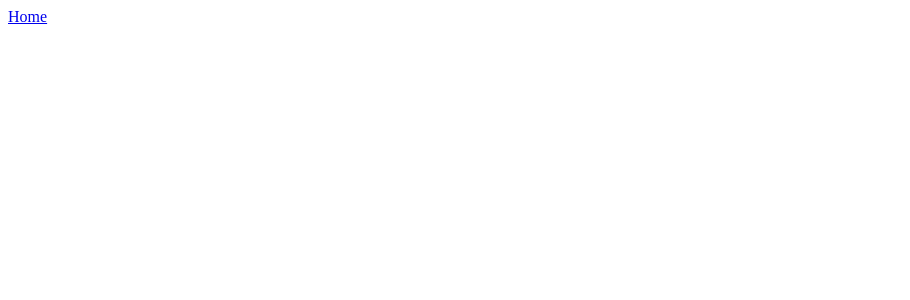
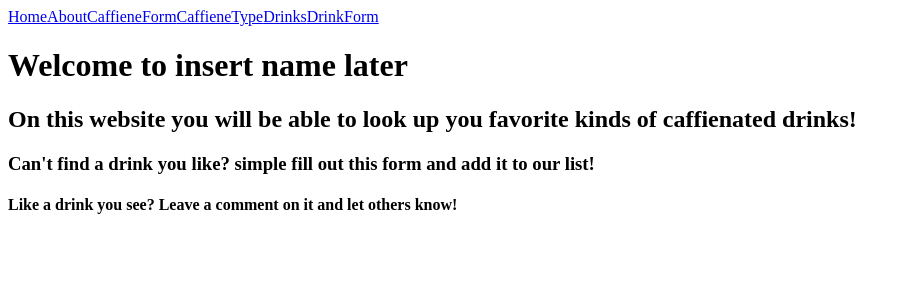
Before and after one commit to jascolil01/Website-for-Caffiene, a React (Create React App) app in the folder client/: page / in a window 1280 px wide. Shown: the top 300 px of the page, without its empty margins (0-910 px from the left). Built offline with nearby package versions, Linux system fonts and the light colour scheme.

Commit message:
fixed router problem

```diff
--- a/client/src/App.js
+++ b/client/src/App.js
@@ -1,4 +1,4 @@
-import React from 'react'
+
 import About from './components/About'
 import CaffieneForm from './components/CaffieneForm'
 import CaffieneType from './components/CaffieneType'
@@ -8,18 +8,20 @@ import NavBar from './components/NavBar'
 import Home from './components/Home'
 import { Routes,Route } from 'react-router-dom'
 
-export default function App() {
+const App=()=> {
   return (
 <div>
     <NavBar/>
     <Routes>
-      <Route path="/" exact component ={Home}/>
-      <Route path="/About" component ={About}/>
-      <Route path="/CaffieneForm" component ={CaffieneForm}/>
-      <Route path="/CaffieneType" component ={CaffieneType}/>
-      <Route path="/DrinkForm" component ={DrinkForm}/>
-      <Route path="/Drinks" component ={Drinks}/>
+      <Route path="/" element ={<Home/>}/>
+      <Route path="/About" element ={<About/>}/>
+      <Route path="/CaffieneForm" element ={<CaffieneForm/>}/>
+      <Route path="/CaffieneType" element ={<CaffieneType/>}/>
+      <Route path="/DrinkForm" element ={<DrinkForm/>}/>
+      <Route path="/Drinks" element ={<Drinks/>}/>
     </Routes>
 </div>
   )
 }
+
+export default App
--- a/client/src/components/Home.js
+++ b/client/src/components/Home.js
@@ -1,6 +1,4 @@
-import React from 'react'
-
-export default function () {
+const Home=()=>{
   return (
     <div>
       <h1>Welcome to {"insert name later"}</h1>
@@ -10,3 +8,5 @@ export default function () {
     </div>
   )
 }
+
+export default Home
--- a/client/src/components/NavBar.js
+++ b/client/src/components/NavBar.js
@@ -5,6 +5,11 @@ export default function NavBar() {
   return (
     <nav>
       <NavLink to="/">Home</NavLink>
+      <NavLink to="/About">About</NavLink>
+      <NavLink to="/CaffieneForm">CaffieneForm</NavLink>
+      <NavLink to="/CaffieneType">CaffieneType</NavLink>
+      <NavLink to="/Drinks">Drinks</NavLink>
+      <NavLink to="/DrinkForm">DrinkForm</NavLink>
     </nav>
 
 
```
